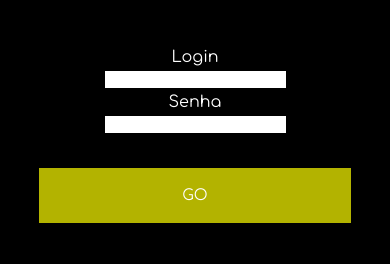
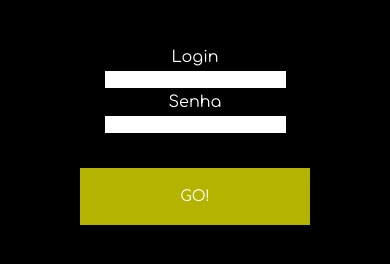
Before and after one commit to thxllez/AppTest, a plain HTML site: page www/login.html in a window 390 px wide. Shown: the part 370-634 px from the top of the page. Drawn offline with Linux system fonts and the light colour scheme; some packages are replaced by stand-ins of ours.

Commit message:
Ajuste botão

```diff
--- a/www/css/visual.css
+++ b/www/css/visual.css
@@ -29,8 +29,7 @@ body {
 }
 
 .btns{
-    width: 80%;
-    height: 55px;
+    padding: 20px 100px;
     border: none;
     font-size: 15px;
     font-family: 'Comfortaa', cursive;
--- a/www/js/index.js
+++ b/www/js/index.js
@@ -49,5 +49,7 @@ var app = {
 };
 
 function teste(){
-    document.getElementById("btn1").style.background = 'white';
+    if(document.getElementById("usuario").value == '' || document.getElementById("senha") == ''){
+        document.getElementById("btn1").style.background = 'white';
+    }
 }
--- a/www/login.html
+++ b/www/login.html
@@ -29,7 +29,7 @@
                 <span style="color: white; font-family: 'Comfortaa', cursive;">Senha</span><br>
                 <input type="password" name="senha" id="senha" class="campo">
                 <br>
-                <button id="btn1" class="btns" onclick="teste();">GO</button>
+                <input type="button" name="btn1" id="btn1" class="btns" value="GO!" onclick="teste();">
             </form>
         </div>
     </div>
```
